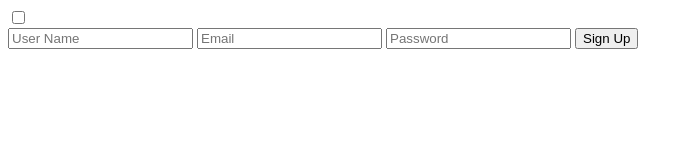
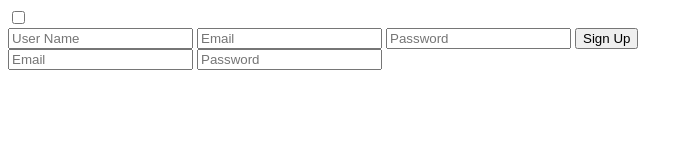
Before and after one commit to AtousaEskandarpour/AZ-P, a plain HTML site: page index.html in a window 1280 px wide. Shown: the whole page, without its empty margins (0-693 px from the left). Drawn offline with Linux system fonts and the light colour scheme.

Commit message:
add email and password input for login

```diff
--- a/index.html
+++ b/index.html
@@ -20,7 +20,8 @@
         </div>
         <div>
             <form>
-
+                <input type="email" name="email" placeholder="Email">
+                <input type="password" name="password" placeholder="Password">
             </form>
         </div>
 
```
